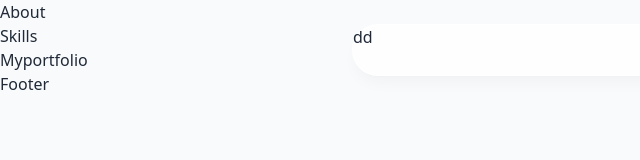
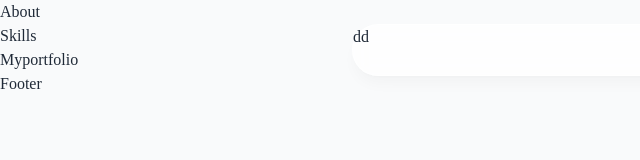
Before and after one commit to bidanee/portfolio, a Next.js app: page / in a window 1280 px wide. Shown: the top 160 px of the page, without its empty margins (0-640 px from the left). Built offline with nearby package versions, Linux system fonts and the light colour scheme; a small style sheet from the web is missing.

Commit message:
전반적 css변경

```diff
--- a/src/app/globals.css
+++ b/src/app/globals.css
@@ -1,9 +1,13 @@
+@import url("https://websfont.github.io/gmarket/gmarket.css");
 @tailwind base;
 @tailwind components;
 @tailwind utilities;
+
 * {
+  scroll-behavior: smooth;
   box-sizing: border-box;
   padding: 0;
+  font-family: "gmarket";
 }
 li {
   list-style: none;
--- a/tailwind.config.js
+++ b/tailwind.config.js
@@ -1,4 +1,5 @@
 /** @type {import('tailwindcss').Config} */
+
 module.exports = {
   content: [
     "./src/pages/**/*.{js,ts,jsx,tsx,mdx}",
@@ -6,6 +7,7 @@ module.exports = {
     "./src/app/**/*.{js,ts,jsx,tsx,mdx}",
   ],
   theme: {
+    extend: {
       screens: {
         sm: "640px",
         md: "768px",
@@ -14,5 +16,6 @@ module.exports = {
         "2xl": "1536px",
       },
     },
+  },
   plugins: [require("daisyui")],
 };
```
Lines whose indentation alone changed are shown as unchanged.
